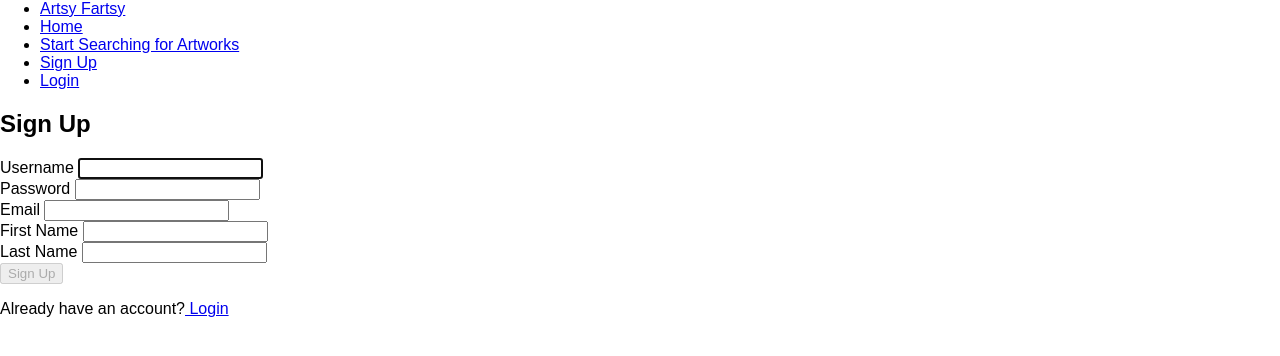
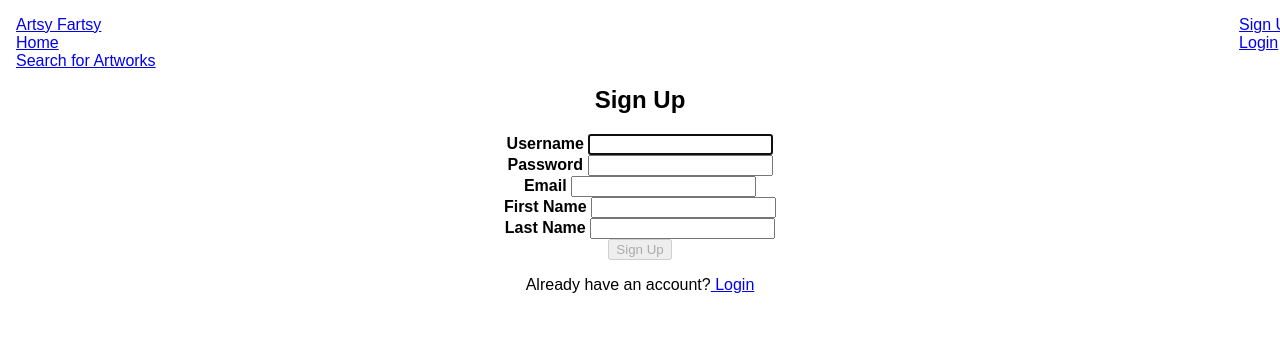
Before and after one commit to moodymango/CurateMe, a React app: page /signup in a window 1280 px wide. Shown: the top 356 px of the page. Built offline with nearby package versions, Linux system fonts and the light colour scheme.

Commit message:
slowly working on styling, need to render something in the meantime while user looks for artworks

```diff
--- a/client/components/artworkCard.jsx
+++ b/client/components/artworkCard.jsx
@@ -26,21 +26,29 @@ const ArtworkCard = (props) => {
     //only need to display title, artist, date created, and medium,
     //artworkID will be used to save the results from search, which will be done on searchContainer
     return (
-        <div className='search-results'>
+        <div className='artwork-cards'>
             {/* seperate div in order to show artwork image */}
             {/* when user clicks on image, will be able to see a larger version */}
             <div id = "art-image">
                 <img src ={imageURL} alt={title}/>
             </div>
-            <div className="artworkCard" style = {{display: 'flex', flexDirection: 'column'}}>
+            <div style = {{display: 'flex', flexDirection: 'column'}}>
+                <div id="artworkInfo" >
                     <label htmlFor="title">Title: </label>
                     <span id="title">{title}</span>
+                </div>
+                <div id="artworkInfo" >
                     <label htmlFor="artist">Artist: </label>
                     <span id="artist">{artist}</span>
-                <label htmlFor="date">Date Created:</label>
+                </div>
+                <div id="artworkInfo" >
+                    <label htmlFor="date">Date Created: </label>
                     <span id="date">{date}</span>
-                <label htmlFor="medium">Medium:</label>
+                </div>
+                <div id="artworkInfo" >
+                    <label htmlFor="medium">Medium: </label>
                     <span id="medium">{medium}</span>
+                </div >
                 <div id = "artwork-card-buttons">
                     {/* add onClick function that will save artwork to individual collection */}
                     <button type = 'button'  >Add to Collection </button>
--- a/client/components/login.jsx
+++ b/client/components/login.jsx
@@ -76,7 +76,7 @@ const Login = () => {
      //<form>
          // htmlFor in label and attribute for id MUST match for each input field
          //value, set that equal to the user state to make it a controlled input - crucial if we are going to clear inputs upon submission
-     <section>
+     <section className='login'>
          <p ref = {errRef} className= {errMsg? "errmsg" : "offscreen"} aria-live="assertive">
              {errMsg}
          </p>
--- a/client/components/navBar.jsx
+++ b/client/components/navBar.jsx
@@ -26,7 +26,7 @@ class Navbar extends Component {
                     <Link to="/" > Home </Link>
                   </li>
                   <li>
-                    <Link to="/search" > Start Searching for Artworks </Link>
+                    <Link to="/search" > Search for Artworks </Link>
                   </li>
                 </div>
                 <div id ="left-nav buttons ">
--- a/client/components/signup.jsx
+++ b/client/components/signup.jsx
@@ -90,7 +90,7 @@ const SignUp = () => {
         //<form>
             // htmlFor in label and attribute for id MUST match for each input field
             //value, set that equal to the user state to make it a controlled input - crucial if we are going to clear inputs upon submission
-        <section>
+        <section className ='signup'>
             <p ref = {errRef} className= {errMsg? "errmsg" : "offscreen"} aria-live="assertive">
                 {errMsg}
             </p>
--- a/client/components/userpage.jsx
+++ b/client/components/userpage.jsx
@@ -19,8 +19,12 @@ const UserPage = (props) => {
         method: 'GET',
         url: `http://localhost:5050/${noColon}/collections`
       })
-      setCollections(collections.data);
-      console.log('results are =>', collections.data)
+      //so state is not being updated properly in this case!!!
+      collections.data.forEach((el) => {
+        console.log(el)
+        setCollections(...userCollections, el)
+      })
+
     }
     catch (err) {
       console.log('error in getting user collection')
@@ -30,9 +34,9 @@ const UserPage = (props) => {
   useEffect(() =>{
     //run get collections, and if user has collections, change boolean to true
     getCollections()
-    if (userCollections.length !== 0){
-      setBoolean(true)
-    }
+    // if (userCollections.length !== 0){
+    //   setBoolean(true)
+    // }
   }, [])
 
   return (
--- a/client/containers/searchContainer.jsx
+++ b/client/containers/searchContainer.jsx
@@ -27,7 +27,11 @@ const SearchContainer= (props) => {
               //save response data to searchResults state array
               //I am successfully saving state, but only saving 5 pieces when I should be saving 10.
               setResults(apiResults.data);
-            //  setResults(searchResults => [...searchResults, apiResults.data])
+              // let dataArr = apiResults.data
+              // dataArr.forEach((el) => {
+              //   console.log(el)
+              //   setResults(...searchResults, el)
+              // })
           }
           catch (err) {
             if(err.response){
@@ -48,13 +52,14 @@ const SearchContainer= (props) => {
       // <h1>Hello World </h1>
       //SEARCH BAR, since for some reason we cannot find the search component??
       <div className='search-component'>
-
-          <form id = "search-form" role = "search" onSubmit = {handleSubmit}>
-            <label htmlFor='search'>
-            <input title ="search for art" type = 'search' id = "search" onChange={(e) => setSearch(e.target.value)} value={searchReq} placeholder ="Degas" />
-            </label>
-            <button type = 'submit'>Search</button>
-          </form>
+            <form id = "search-form" role = "search" onSubmit = {handleSubmit}>
+              <label htmlFor='search'>
+                <div id='search-bar'>
+                    <input title ="search for art" type = 'search' id = "search" onChange={(e) => setSearch(e.target.value)} value={searchReq} placeholder ="Degas" />
+                    <button type = 'submit'>Search</button>
+                </div>
+              </label>
+            </form>
           <div id ="search-results">
             <SearchResults searchResults = {searchResults} />
           </div>
--- a/client/css/app.css
+++ b/client/css/app.css
@@ -1,11 +1,12 @@
 /* NAV BAR STYLING */
-#nav {
+#nav-container {
     width: 100%;
     float: left;
-    /* margin: 0 0 3em 0; */
+    margin: 1em;
     padding: 0;
     list-style: none;
     display: flex;
+    justify-content: space-between;
     flex-direction: row;
 }
 #nav li {
@@ -50,13 +51,42 @@
     position: relative;
     text-align: center;
 }
+/* STYLING FOR SIGN UP */
+.login, .signup, .search-component, .logged-in {
+    top: 0;
+    left: 0;
+    text-align: center;
+    color:black
+}
+/* SEARCH RESULTS */
+#search-results {
+    display: flex;
+    flex-direction: column;
+}
+/* SEARCH BAR */
 
+/* ARTWORK CARDS */
+.artwork-cards{
+    position: block;
+    padding: 5px;
+    width:30%;
+    /* margin: 10px; */
+    margin: 5px 5px 13px 10px;
+    float:left;
+    font-size: .8em;
+    box-shadow: 5px 5px 15px rgba(0, 0, 0, .2);
+}
+
+
+label{
+    font-weight: 600;
+}
 
 body {
     box-sizing: border-box;
     font-family: 'Ubuntu Light', 'Century Gothic', sans-serif;
     margin: 0;
     padding: 0;
-    /* color: rgb(237, 232, 232); */
-    color: black;
+    color: rgb(237, 232, 232);
+    /* color: black; */
 }
```
Lines whose indentation alone changed are shown as unchanged.
